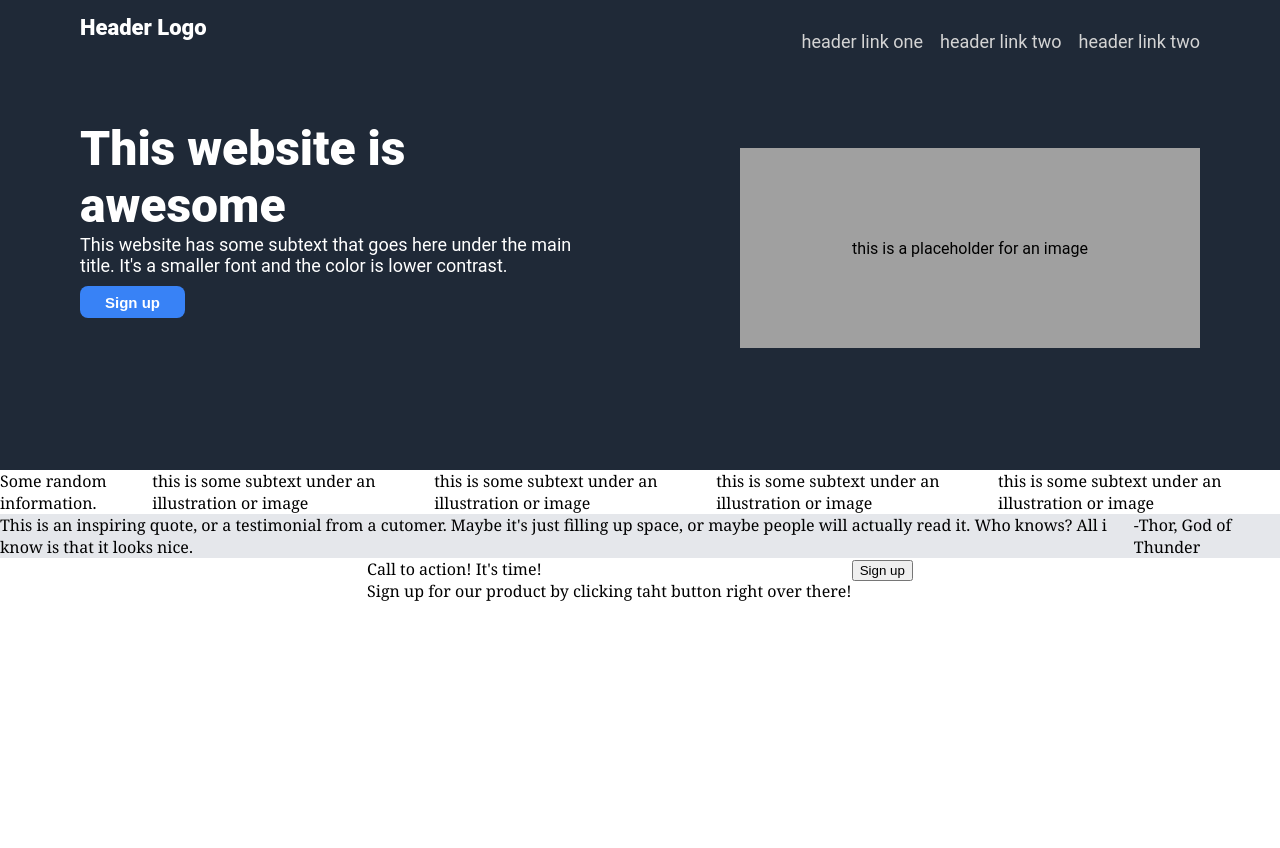
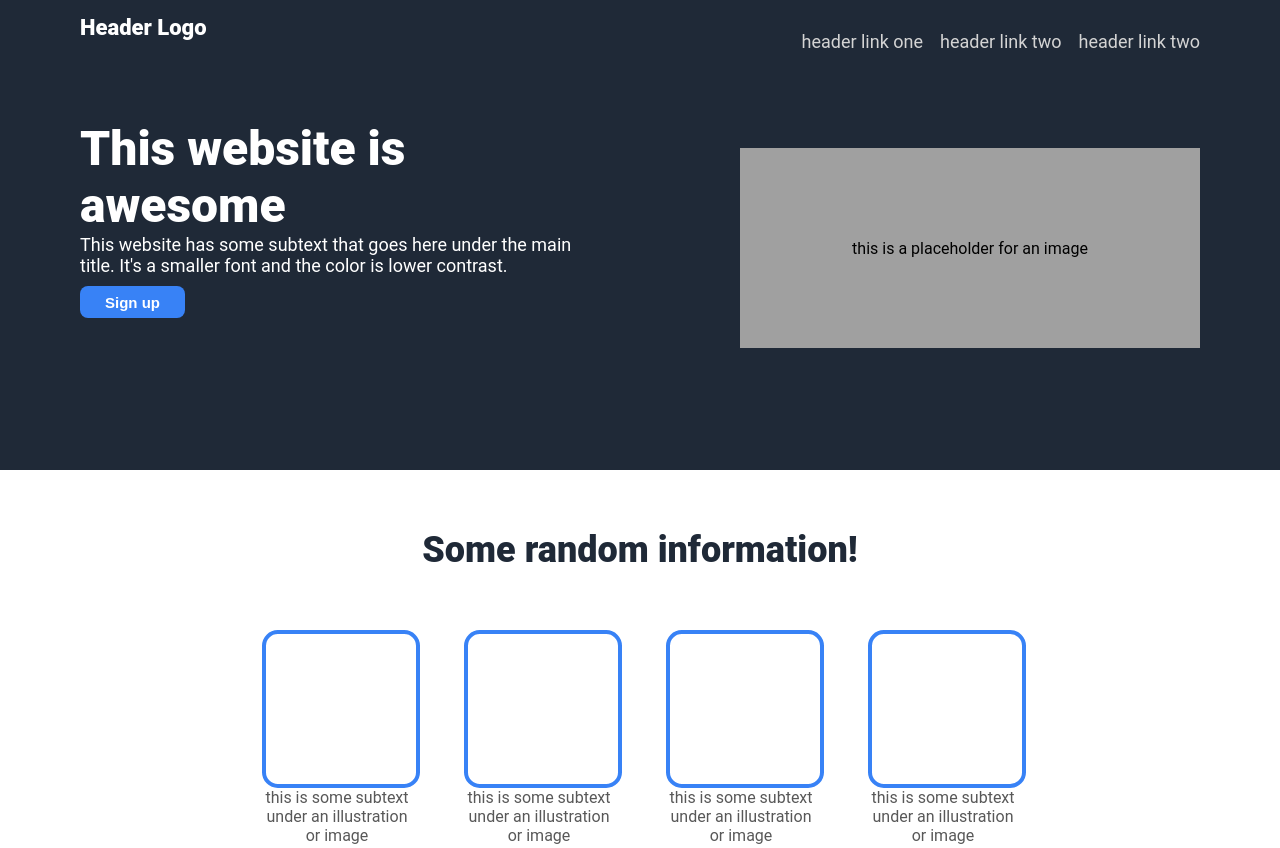
Before and after one commit to aidanmcnabb/landing-page, a plain HTML site: page index.html in a window 1280 px wide. Shown: the top 848 px of the page. Before the commit the page ends 800 px from the top, so only its background shows below. Drawn offline with Linux system fonts and the light colour scheme; a web font is replaced by a local one.

Commit message:
added the random info section!

```diff
--- a/index.html
+++ b/index.html
@@ -28,16 +28,26 @@
             </div>
         </div>
     </div>
-    <div class="random-info-container">
-        <div class="SRI">Some random information.</div>
-        <div class="box1"></div>
-        <div class="text1">this is some subtext under an illustration or image</div>
-        <div class="box2"></div>
-        <div class="text2">this is some subtext under an illustration or image</div>
-        <div class="box3"></div>
-        <div class="text3">this is some subtext under an illustration or image</div>
-        <div class="box4"></div>
-        <div class="text4">this is some subtext under an illustration or image</div>
+    <div>
+        <div class="rdic-header-container">Some random information!</div>
+        <div class="picture-undertext">
+            <div class="info">
+                <div class="box"></div>
+                <div class="text">this is some subtext under an illustration or image</div>
+            </div>
+            <div class="info">
+                <div class="box"></div>
+                <div class="text">this is some subtext under an illustration or image</div>
+            </div>
+            <div class="info">
+                <div class="box"></div>
+                <div class="text">this is some subtext under an illustration or image</div>
+            </div>
+            <div class="info">
+                <div class="box"></div>
+                <div class="text">this is some subtext under an illustration or image</div>
+            </div>
+        </div>
     </div>
     <div class="inspirational-quote-container">
         <div class="inspirational-quote">This is an inspiring quote, or a testimonial from a cutomer. Maybe it's just filling up space, or maybe people will actually read it. Who knows? All i know is that it looks nice.</div>
--- a/styles.css
+++ b/styles.css
@@ -87,26 +87,89 @@ a {
     font-weight: 800;
 }
 
-.random-info-container {
-    font-family: Georgia, 'Times New Roman', Times, serif;
+
+
+.rdic-header-container {
+    font-family: 'Roboto';
+    background-color: white;
+    color: #1F2937;
+    font-size: 36px;
+    font-weight: 900;
+    height: 100px;
+    display: flex;
+    justify-content: center;
+    align-items: center;
+    padding: 30px;
+
+}
+
+.picture-undertext {
+ display: flex;
+  text-align: center;
+  justify-content: center;
+  gap: 52px;
+  margin-bottom: 100px;
+}
+
+.info {
+    max-width: 150px;
+}
+
+
+
+.box {
+    border-style: solid;
+    border-width: 4px;
+    border-color: #3882f6;
+    border-radius: 10%;
+    height: 150px;
+    width: 150px;
+}
+
+.text {
+    color: rgb(88, 88, 88);
+}
+
+
+
+.inspirational-quote-container {
+    font-family: 'Roboto';
+    background-color: #E5E7EB;
+    display: flex;
+    justify-content: center;
+}
+
+.bottom-signup-container {
+    font-family: 'Roboto';
     background-color: white;
     display: flex;
     flex: 1 1 auto;
     justify-content: center;
 }
 
-.inspirational-quote-container {
-    font-family: Georgia, 'Times New Roman', Times, serif;
-    background-color: #E5E7EB;
+
+
+/* .illustration-subtext-column1 {
     display: flex;
-    flex: 1 1 auto;
-    justify-content: center;
+
 }
 
-.bottom-signup-container {
-    font-family: Georgia, 'Times New Roman', Times, serif;
+.illustration-subtext-column2 {
+    display: flex;
+}
+
+.illustration-subtext-column3 {
+    display: flex;
+}
+
+.illustration-subtext-column4 {
+    display: flex;
+} */
+
+/* .random-info-container {
+    font-family: 'Roboto';
     background-color: white;
+    height: 450px;
     display: flex;
-    flex: 1 1 auto;
-    justify-content: center;
-}
+
+} */
```
